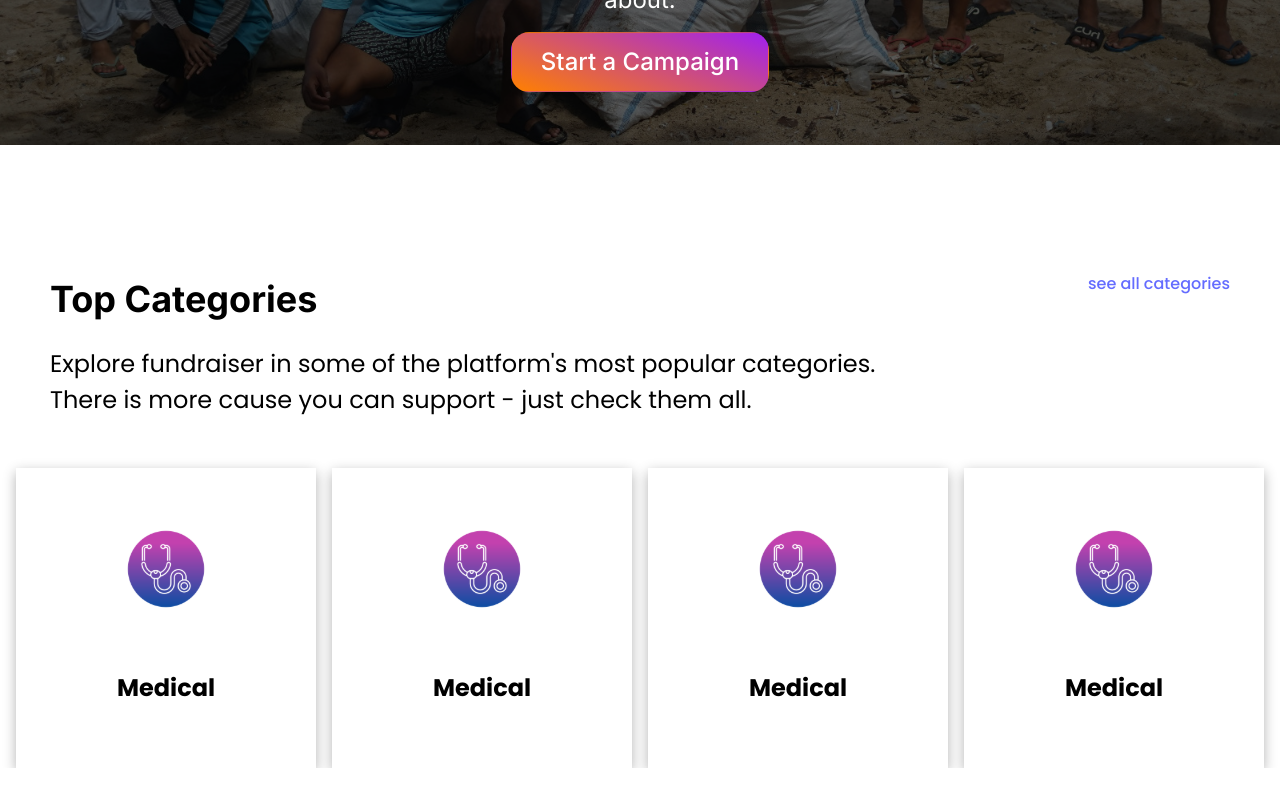
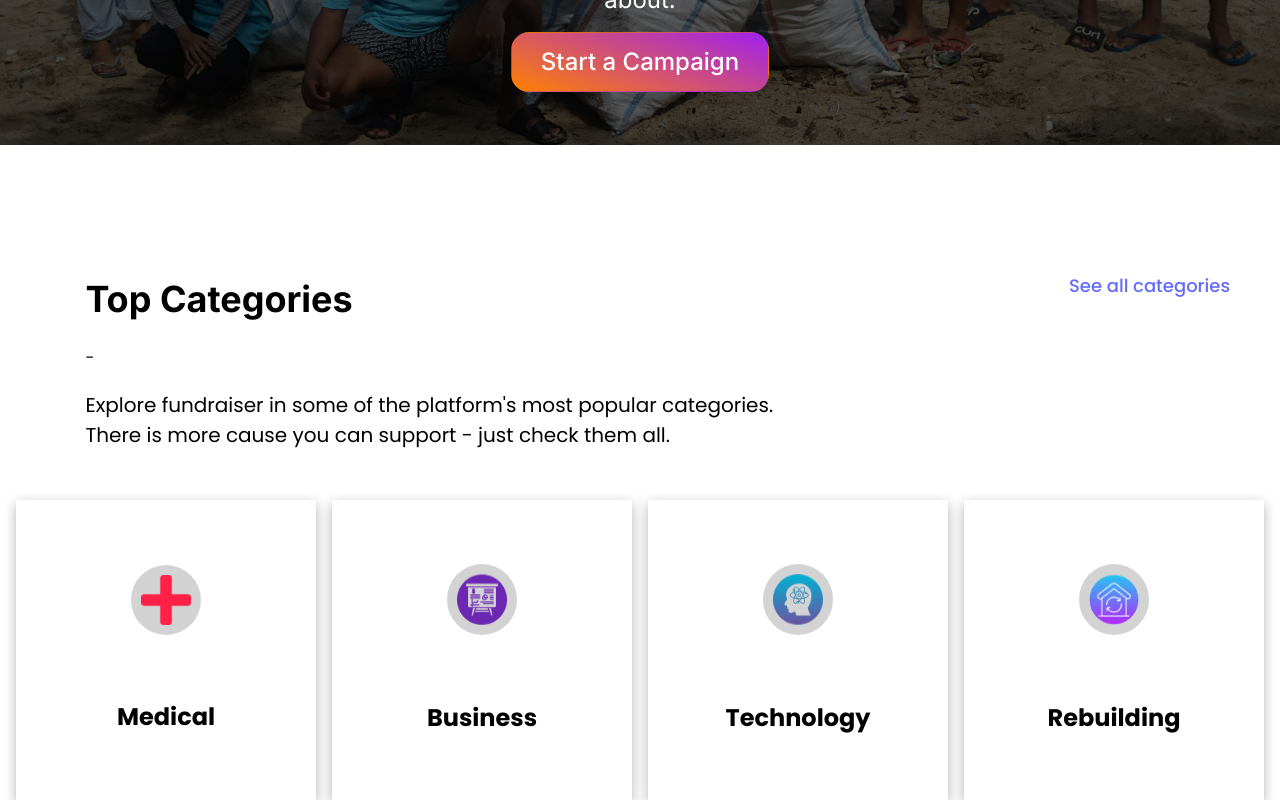
Before and after one commit to DevLord261/OneHand_frontend, a React (Vite) app: page / in a window 1280 px wide. Shown: the part 522-1322 px from the top of the page. Before the commit the page ends 1290 px from the top, so only its background shows below. Built offline with nearby package versions, Linux system fonts and the light colour scheme.

Commit message:
beta design

```diff
--- a/src/componenets/Card.tsx
+++ b/src/componenets/Card.tsx
@@ -1,11 +1,19 @@
 import styles from "../styles/Card.module.css";
-import test from "../assets/category/medical.svg";
-export default function CategoryCard() {
+
+export default function CategoryCard({
+  logo,
+  name,
+}: {
+  logo: string;
+  name: string;
+}) {
   return (
     <>
       <div className={styles.containers}>
-        <img src={test} alt="image" />
-        <p>Medical</p>
+        <div className={styles.roundedimg}>
+          <img src={logo} alt="image" width={"50px"} />
+        </div>
+        <p>{name}</p>
       </div>
     </>
   );
--- a/src/pages/Home.tsx
+++ b/src/pages/Home.tsx
@@ -1,20 +1,12 @@
 import Hero from "../assets/Hero.jpg";
 import CategoryCard from "../componenets/Card";
 import styles from "../styles/Home.module.css";
+import Medical from "../assets/category/medic.png";
+import Technology from "../assets/category/technology.svg";
+import Restoring from "../assets/category/restore.svg";
+import Business from "../assets/category/business.svg";
 
 function Home() {
-  const categories = [
-    { title: "Medical", key: "medical" },
-    { title: "business", key: "business" },
-    { title: "Design", key: "design" },
-    { title: "Restoring", key: "restore" },
-    { title: "School", key: "school" },
-    { title: "Technology", key: "technology" },
-  ];
-
-  const half = Math.ceil(categories.length / 2);
-  const firsthalf = categories.slice(0, half);
-  const secondhalf = categories.slice(half);
   return (
     <>
       <div className={styles.mainhome}>
@@ -33,7 +25,7 @@ function Home() {
         </div>
         <div className={styles.categoriesSection}>
           <div className={styles.categtext}>
-            <label className={styles.categtitle}>Top Categories</label>
+            <label className={styles.categtitle}>Top Categories</label>-{" "}
             <div>
               <p className={styles.p}>
                 Explore fundraiser in some of the platform's most popular
@@ -45,13 +37,15 @@ function Home() {
               </p>
             </div>
           </div>
-          <a style={{ cursor: "pointer" }}>see all categories</a>
+          <a style={{ cursor: "pointer", fontSize: "18px" }}>
+            See all categories
+          </a>
         </div>
         <div className={styles.categorycontainer}>
-          <CategoryCard />
-          <CategoryCard />
-          <CategoryCard />
-          <CategoryCard />
+          <CategoryCard logo={Medical} name="Medical" />
+          <CategoryCard logo={Business} name="Business" />
+          <CategoryCard logo={Technology} name="Technology" />
+          <CategoryCard logo={Restoring} name="Rebuilding" />
         </div>
       </div>
     </>
--- a/src/styles/Card.module.css
+++ b/src/styles/Card.module.css
@@ -12,3 +12,12 @@
     font-size: 24px;
     /* margin-left: 5%; */
 }
+
+.roundedimg {
+    display: flex;
+    justify-content: center;
+    align-content: center;
+    background: lightgray;
+    padding: 10px;
+    border-radius: 50%;
+}
--- a/src/styles/Home.module.css
+++ b/src/styles/Home.module.css
@@ -78,6 +78,8 @@
     display: flex;
     flex-direction: column;
     gap: 20px;
+    padding-left: 3%;
+    padding-right: 3%;
 }
 .categtitle {
     font-size: 36px;
@@ -86,7 +88,7 @@
 }
 
 .p {
-    font-size: 24px;
+    font-size: 20px;
 }
 .categorycontainer {
     position: relative;
```
Also changed, not shown: src/model/categoryimage.ts (deleted, +0 -13 lines), src/assets/category/medic.png (added).
